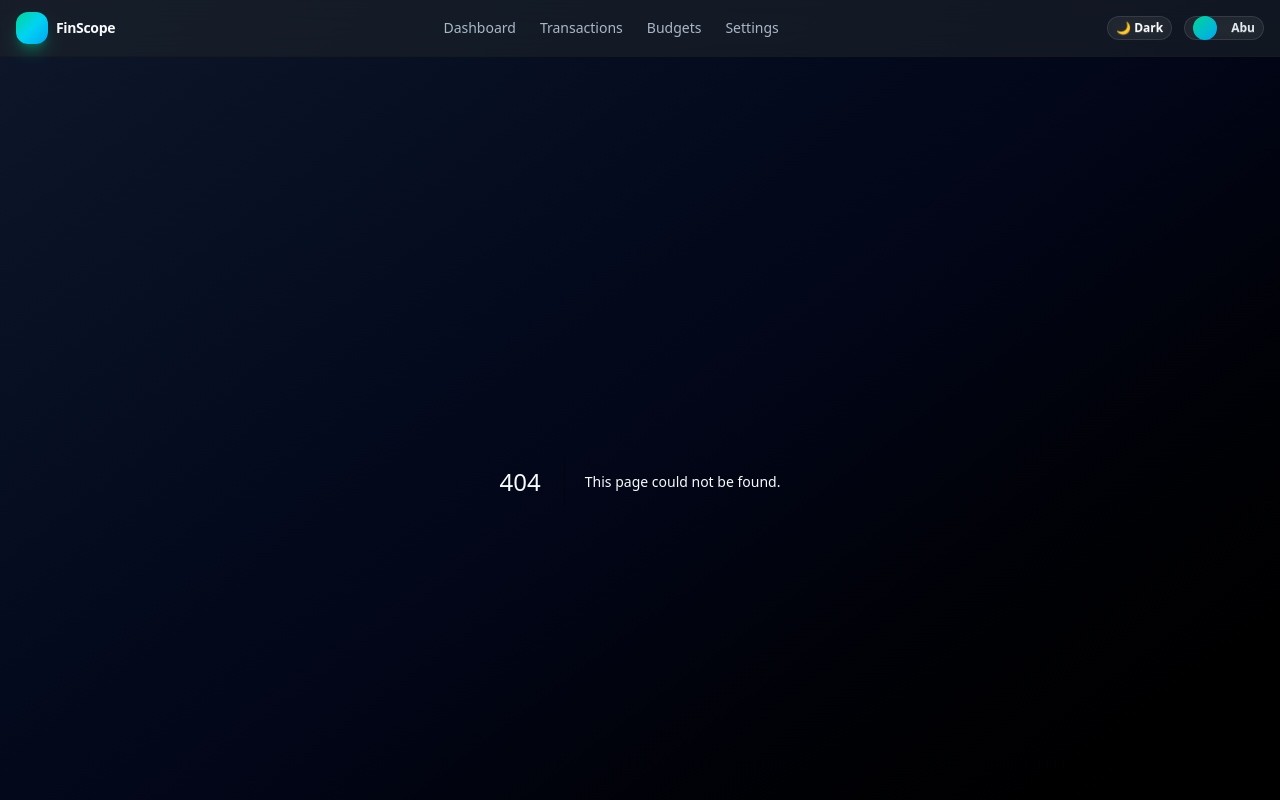
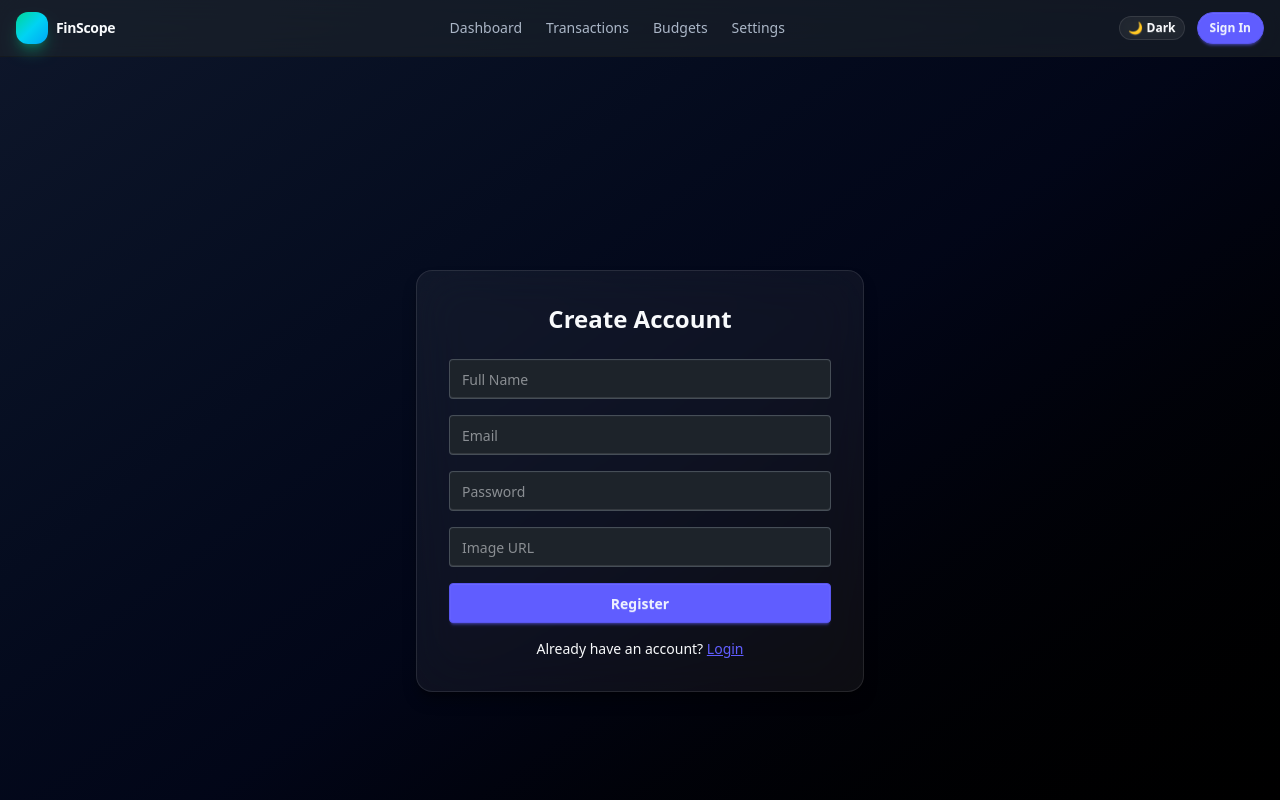
Before and after one commit to Raihan-17/Next-finance, a Next.js app: page /register in a window 1280 px wide. Before the commit this address had no page. Shown: the top 800 px of the page. Built offline with nearby package versions, Linux system fonts and the light colour scheme; no server answers.

Commit message:
add login & registerpage

```diff
--- a/package.json
+++ b/package.json
@@ -10,9 +10,12 @@
   },
   "dependencies": {
     "daisyui": "^5.5.14",
+    "framer-motion": "^12.23.26",
     "next": "16.0.10",
+    "next-auth": "5.0.0-beta.30",
     "react": "19.2.1",
-    "react-dom": "19.2.1"
+    "react-dom": "19.2.1",
+    "react-hot-toast": "^2.6.0"
   },
   "devDependencies": {
     "@tailwindcss/postcss": "^4",
--- /dev/null
+++ b/src/app/api/auth/[...nextauth]/route.ts
@@ -0,0 +1,43 @@
+import NextAuth from "next-auth";
+import Credentials from "next-auth/providers/credentials";
+
+import { users } from "@/src/lib/userStore";
+
+const handler = NextAuth({
+  providers: [
+    Credentials({
+      name: "Credentials",
+      credentials: {
+        email: {},
+        password: {},
+      },
+      async authorize(credentials) {
+        const user = users.find(
+          (u) => u.email === credentials?.email
+        );
+
+        if (!user) return null;
+
+        const isValid = user.password === credentials?.password;
+        if (!isValid) return null;
+
+        return user;
+      },
+    }),
+  ],
+  callbacks: {
+    async jwt({ token, user }) {
+      if (user) token.user = user;
+      return token;
+    },
+    async session({ session, token }) {
+      session.user = token.user as any;
+      return session;
+    },
+  },
+  pages: {
+    signIn: "/login",
+  },
+});
+
+export { handler as GET, handler as POST };
--- /dev/null
+++ b/src/app/api/register/route.ts
@@ -0,0 +1,18 @@
+import { NextResponse } from "next/server";
+
+import { users } from "@/src/lib/userStore";
+
+export async function POST(req: Request) {
+  const body = await req.json();
+  const { name, email, password, image } = body;
+
+  const exists = users.find((u) => u.email === email);
+  if (exists) {
+    return NextResponse.json({ error: "User already exists" }, { status: 400 });
+  }
+
+  const newUser = { id: Date.now(), name, email, password, image };
+  users.push(newUser);
+
+  return NextResponse.json({ success: true });
+}
--- a/src/app/layout.tsx
+++ b/src/app/layout.tsx
@@ -41,6 +41,8 @@ import { ReactNode } from "react";
 import { Navbar } from "@/src/components/layout/Navbar";
 import { Footer } from "@/src/components/layout/Footer";
 import { ThemeProvider } from "../providers/ThemeProvider";
+import { SessionProviderWrapper } from "../providers/SessionProviderWrapper";
+// import { SessionProvider } from "next-auth/react";
 
 export const metadata: Metadata = {
   title: "Personal Finance Dashboard",
@@ -51,6 +53,8 @@ export default function RootLayout({ children }: { children: ReactNode }) {
   return (
     <html lang="en" >
       <body className="min-h-screen flex flex-col transition-colors duration-300">
+        {/* <SessionProvider> */}
+        <SessionProviderWrapper>
         <ThemeProvider>
         {/* Navbar fixed at the top */}
         <Navbar />
@@ -63,6 +67,8 @@ export default function RootLayout({ children }: { children: ReactNode }) {
           {/* Footer fixed at the bottom */}
           <Footer />
         </ThemeProvider>
+        {/* </SessionProvider> */}
+        </SessionProviderWrapper>
       </body>
     </html>
   );
--- /dev/null
+++ b/src/app/login/page.tsx
@@ -0,0 +1,52 @@
+"use client";
+
+import { useState } from "react";
+import { AuthCard } from "@/src/components/auth/AuthCard";
+import { signIn } from "next-auth/react";
+import { useRouter } from "next/navigation";
+
+export default function LoginPage() {
+  const router = useRouter();
+  const [loading, setLoading] = useState(false);
+
+  const handleLogin = async (e: any) => {
+    e.preventDefault();
+    setLoading(true);
+
+    const form = new FormData(e.target);
+    const email = form.get("email");
+    const password = form.get("password");
+
+    const res = await signIn("credentials", {
+      email,
+      password,
+      redirect: false,
+    });
+
+    setLoading(false);
+
+    if (!res?.error) router.push("/");
+  };
+
+  return (
+    <div className="flex items-center justify-center min-h-screen px-4">
+      <AuthCard>
+        <h2 className="text-2xl font-semibold mb-6 text-center">Welcome Back</h2>
+
+        <form onSubmit={handleLogin} className="flex flex-col gap-4">
+          <input name="email" placeholder="Email" type="email" className="input input-bordered w-full" required />
+          <input name="password" placeholder="Password" type="password" className="input input-bordered w-full" required />
+
+          <button className="btn btn-primary w-full" disabled={loading}>
+            {loading ? "Logging in..." : "Login"}
+          </button>
+        </form>
+
+        <p className="text-center text-sm mt-4">
+          New here?{" "}
+          <a href="/register" className="text-primary underline">Create an account</a>
+        </p>
+      </AuthCard>
+    </div>
+  );
+}
--- /dev/null
+++ b/src/app/register/page.tsx
@@ -0,0 +1,66 @@
+"use client";
+
+import { useState } from "react";
+import { AuthCard } from "@/src/components/auth/AuthCard";
+import { motion } from "framer-motion";
+import { useRouter } from "next/navigation";
+
+export default function RegisterPage() {
+  const router = useRouter();
+  const [loading, setLoading] = useState(false);
+
+  const handleRegister = async (e: any) => {
+    e.preventDefault();
+    setLoading(true);
+
+    const form = new FormData(e.target);
+    const name = form.get("name");
+    const email = form.get("email");
+    const password = form.get("password");
+    const image = form.get("image");
+
+    const res = await fetch("/api/register", {
+      method: "POST",
+      body: JSON.stringify({ name, email, password, image }),
+    });
+
+    setLoading(false);
+
+    if (res.ok) router.push("/login");
+  };
+
+  return (
+    <div className="flex items-center justify-center min-h-screen px-4">
+      <AuthCard>
+        <h2 className="text-2xl font-semibold mb-6 text-center">Create Account</h2>
+
+        <form onSubmit={handleRegister} className="flex flex-col gap-4">
+          <input name="name" placeholder="Full Name" className="input input-bordered w-full" required />
+          <input name="email" placeholder="Email" type="email" className="input input-bordered w-full" required />
+          <input
+            name="password"
+            placeholder="Password"
+            type="password"
+            className="input input-bordered w-full"
+            minLength={6}
+            required
+          />
+          <input name="image" placeholder="Image URL" className="input input-bordered w-full" />
+
+          <button className="btn btn-primary w-full" disabled={loading}>
+            {loading ? "Creating..." : "Register"}
+          </button>
+        </form>
+
+        <motion.p
+          initial={{ opacity: 0 }}
+          animate={{ opacity: 1 }}
+          className="text-center text-sm mt-4"
+        >
+          Already have an account?{" "}
+          <a href="/login" className="text-primary underline">Login</a>
+        </motion.p>
+      </AuthCard>
+    </div>
+  );
+}
--- /dev/null
+++ b/src/components/auth/AuthCard.tsx
@@ -0,0 +1,16 @@
+"use client";
+
+import { motion } from "framer-motion";
+
+export const AuthCard = ({ children }: { children: React.ReactNode }) => {
+  return (
+    <motion.div
+      initial={{ opacity: 0, y: 20, scale: 0.95 }}
+      animate={{ opacity: 1, y: 0, scale: 1 }}
+      transition={{ duration: 0.4, ease: "easeOut" }}
+      className="glass-panel max-w-md w-full mx-auto p-8 rounded-2xl shadow-xl border border-white/10 bg-white/10 backdrop-blur-xl"
+    >
+      {children}
+    </motion.div>
+  );
+};
--- a/src/components/layout/Navbar.tsx
+++ b/src/components/layout/Navbar.tsx
@@ -3,9 +3,11 @@
 import Link from "next/link";
 import { useState } from "react";
 import { ThemeToggle } from "../theme/ThemeToggle";
+import { useSession, signOut } from "next-auth/react";
 
 export const Navbar = () => {
   const [isMobileOpen, setIsMobileOpen] = useState(false);
+  const { data: session } = useSession();
 
   const toggleMobile = () => setIsMobileOpen((prev) => !prev);
 
@@ -39,12 +41,24 @@ export const Navbar = () => {
         {/* Right: placeholder for theme toggle + user/avatar */}
         <div className="hidden md:flex items-center gap-3">
           <ThemeToggle />
-          <button className="btn btn-ghost btn-xs rounded-full border border-white/10 bg-white/5 backdrop-blur">
-            <span className="h-6 w-6 rounded-full bg-gradient-to-br from-emerald-400 to-sky-500" />
-            <span className="ml-2 text-xs text-slate-200">Abu</span>
-          </button>
 
-        </div>
+          {session?.user ? (
+            <div className="flex items-center gap-2">
+              <img
+                src={session.user.image || "/default-avatar.png"}
+                className="h-7 w-7 rounded-full"
+              />
+      <span className="text-sm">{session.user.name}</span>
+      <button onClick={() => signOut()} className="btn btn-xs btn-outline">
+        Logout
+      </button>
+    </div>
+  ) : (
+    <a href="/login" className="btn btn-sm btn-primary rounded-full">
+      Sign In
+    </a>
+  )}
+</div>
 
         {/* Mobile: hamburger */}
         <button
--- /dev/null
+++ b/src/lib/userStore.ts
@@ -0,0 +1 @@
+export const users: any[] = [];
--- /dev/null
+++ b/src/providers/SessionProviderWrapper.tsx
@@ -0,0 +1,7 @@
+"use client";
+
+import { SessionProvider } from "next-auth/react";
+
+export function SessionProviderWrapper({ children }: { children: React.ReactNode }) {
+  return <SessionProvider>{children}</SessionProvider>;
+}
```
Also changed, not shown: 1 other file (tests, documents, lock files or other folders).
